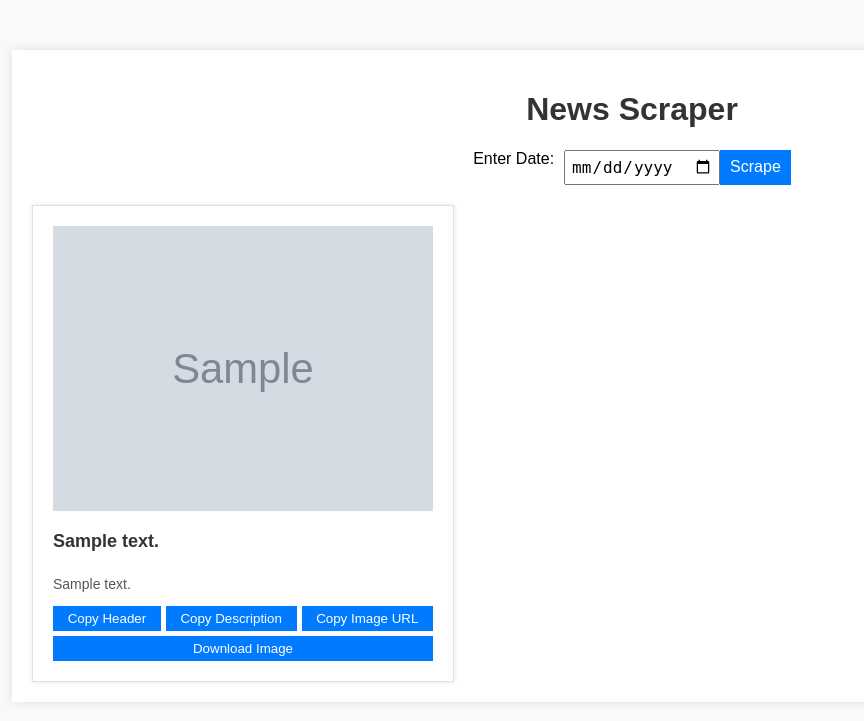
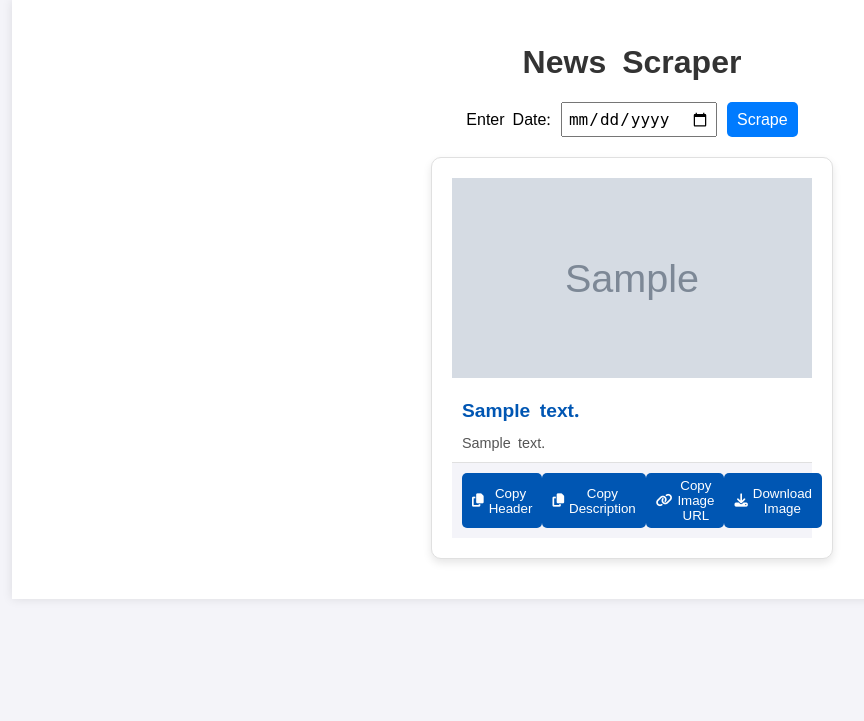
Before and after one commit to lakshitha1629/News_Scraper, a FastAPI app: template templates/index.html in a window 1280 px wide. Shown: the top 721 px of the page, without its empty margins (8-872 px from the left). Run offline with FastAPI, Linux system fonts and the light colour scheme; the template is opened without the code that fills it: most values are stand-ins (such as "Sample title", 1, 10 or a date in 2020); grey boxes marked "Sample" are stand-in pictures; some libraries are stand-ins or nearby versions.

Commit message:
language change

```diff
--- a/app.py
+++ b/app.py
@@ -7,7 +7,8 @@ from pydantic import BaseModel
 from datetime import datetime
 from dotenv import load_dotenv
 import os
-import jinja2
+import re
+from deep_translator import GoogleTranslator
 
 load_dotenv()
 
@@ -18,8 +19,25 @@ templates = Jinja2Templates(directory="templates")
 
 BASE_URL = os.getenv("BASE_URL")
 
+# Initialize Google Translator
+translator = GoogleTranslator(source='en', target='si')
+
 class DateModel(BaseModel):
     date: str
+
+def translate_text(text):
+    translated = translator.translate(text)
+    return translated
+
+def clean_text(text):
+    # Define a list of unwanted keywords
+    unwanted_keywords = ["COLOMBO", "News 1st", "(News 1st)"]
+    for keyword in unwanted_keywords:
+        text = re.sub(r'\b' + re.escape(keyword) + r'\b', '', text)
+    # Remove unwanted characters and extra whitespace
+    text = re.sub(r'[();]', '', text)
+    text = ' '.join(text.split())
+    return text
 
 def scrape_article(url):
     response = requests.get(url)
@@ -34,10 +52,18 @@ def scrape_article(url):
     details_tag = soup.find('div', {'id': 'testId', 'class': 'new_details'})
     details_text = details_tag.text.strip() if details_tag else 'No details'
 
+    # Clean the text
+    header_text_clean = clean_text(header_text)
+    details_text_clean = clean_text(details_text)
+
+    # Translate the text to Sinhala
+    header_text_translated = translate_text(header_text_clean)
+    details_text_translated = translate_text(details_text_clean)
+
     return {
         'img_url': img_url,
-        'header_text': header_text,
-        'details_text': details_text
+        'header_text': header_text_translated,
+        'details_text': details_text_translated
     }
 
 def scrape_main_page(url):
@@ -46,6 +72,7 @@ def scrape_main_page(url):
 
     articles_data = []
     seen_headers = set()
+    seen_images = set()
 
     main_articles = soup.find_all('div', {'class': 'ng-star-inserted'})
     for article in main_articles:
@@ -55,9 +82,11 @@ def scrape_main_page(url):
             full_article_url = BASE_URL + article_url
             article_data = scrape_article(full_article_url)
 
-            if article_data['header_text'] not in seen_headers:
+            if article_data['header_text'] not in seen_headers and article_data['img_url'] not in seen_images:
                 seen_headers.add(article_data['header_text'])
+                seen_images.add(article_data['img_url'])
                 articles_data.append(article_data)
+                # break
 
     local_news_section = soup.find('div', {'class': 'local_news'})
     if local_news_section:
@@ -67,8 +96,9 @@ def scrape_main_page(url):
             full_article_url = BASE_URL + article_url
             article_data = scrape_article(full_article_url)
 
-            if article_data['header_text'] not in seen_headers:
+            if article_data['header_text'] not in seen_headers and article_data['img_url'] not in seen_images:
                 seen_headers.add(article_data['header_text'])
+                seen_images.add(article_data['img_url'])
                 articles_data.append(article_data)
 
     return articles_data
--- a/templates/index.html
+++ b/templates/index.html
@@ -5,6 +5,101 @@
     <meta name="viewport" content="width=device-width, initial-scale=1.0">
     <title>News Scraper</title>
     <link rel="stylesheet" href="/static/style.css">
+    <style>
+        @import url('https://fonts.googleapis.com/css2?family=Noto+Sans+Sinhala:wght@400;700&display=swap');
+        body {
+            font-family: 'Noto Sans Sinhala', sans-serif;
+            background-color: #f4f4f9;
+        }
+        .container {
+            max-width: 1200px;
+            margin: 0 auto;
+            padding: 20px;
+        }
+        h1 {
+            text-align: center;
+            margin-bottom: 20px;
+            color: #333;
+        }
+        form {
+            display: flex;
+            justify-content: center;
+            margin-bottom: 20px;
+        }
+        label {
+            margin-right: 10px;
+            align-self: center;
+        }
+        input[type="date"] {
+            padding: 5px;
+            margin-right: 10px;
+        }
+        button {
+            background-color: #0056b3;
+            color: #fff;
+            border: none;
+            padding: 10px 20px;
+            cursor: pointer;
+            border-radius: 5px;
+        }
+        button:hover {
+            background-color: #003d80;
+        }
+        .articles {
+            display: flex;
+            flex-wrap: wrap;
+            gap: 20px;
+            justify-content: center;
+        }
+        .card {
+            background-color: #fff;
+            border-radius: 10px;
+            box-shadow: 0 4px 8px rgba(0, 0, 0, 0.1);
+            width: 30%;
+            overflow: hidden;
+            display: flex;
+            flex-direction: column;
+            margin-bottom: 20px;
+        }
+        .card img {
+            width: 100%;
+            height: 200px;
+            object-fit: cover;
+        }
+        .card h2 {
+            font-size: 1.2em;
+            margin: 10px;
+            color: #0056b3;
+        }
+        .card p {
+            font-size: 0.9em;
+            margin: 0 10px 10px 10px;
+            flex-grow: 1;
+        }
+        .card .button-group {
+            display: flex;
+            justify-content: space-around;
+            padding: 10px;
+            background-color: #f4f4f9;
+            border-top: 1px solid #e0e0e0;
+        }
+        .card .button-group button {
+            background-color: #0056b3;
+            color: #fff;
+            border: none;
+            padding: 5px 10px;
+            cursor: pointer;
+            border-radius: 5px;
+            display: flex;
+            align-items: center;
+        }
+        .card .button-group button:hover {
+            background-color: #003d80;
+        }
+        .card .button-group button i {
+            margin-right: 5px;
+        }
+    </style>
 </head>
 <body>
     <div class="container">
@@ -20,16 +115,25 @@
                     <img src="{{ article.img_url }}" alt="Image not available">
                     <h2>{{ article.header_text }}</h2>
                     <p>{{ article.details_text }}</p>
-                    <div class="buttons">
-                        <button onclick="copyText('{{ article.header_text | escapejs }}')">Copy Header</button>
-                        <button onclick="copyText('{{ article.details_text | escapejs }}')">Copy Description</button>
-                        <button onclick="copyText('{{ article.img_url | escapejs }}')">Copy Image URL</button>
-                        <button onclick="downloadImage('{{ article.img_url | escapejs }}')">Download Image</button>
+                    <div class="button-group">
+                        <button onclick="copyText('{{ article.header_text | escapejs }}')">
+                            <i class="fas fa-copy"></i> Copy Header
+                        </button>
+                        <button onclick="copyText('{{ article.details_text | escapejs }}')">
+                            <i class="fas fa-copy"></i> Copy Description
+                        </button>
+                        <button onclick="copyText('{{ article.img_url | escapejs }}')">
+                            <i class="fas fa-link"></i> Copy Image URL
+                        </button>
+                        <button onclick="downloadImage('{{ article.img_url | escapejs }}')">
+                            <i class="fas fa-download"></i> Download Image
+                        </button>
                     </div>
                 </div>
             {% endfor %}
         </div>
     </div>
+    <script src="https://kit.fontawesome.com/a076d05399.js"></script>
     <script>
         function copyText(text) {
             const textarea = document.createElement('textarea');
```
